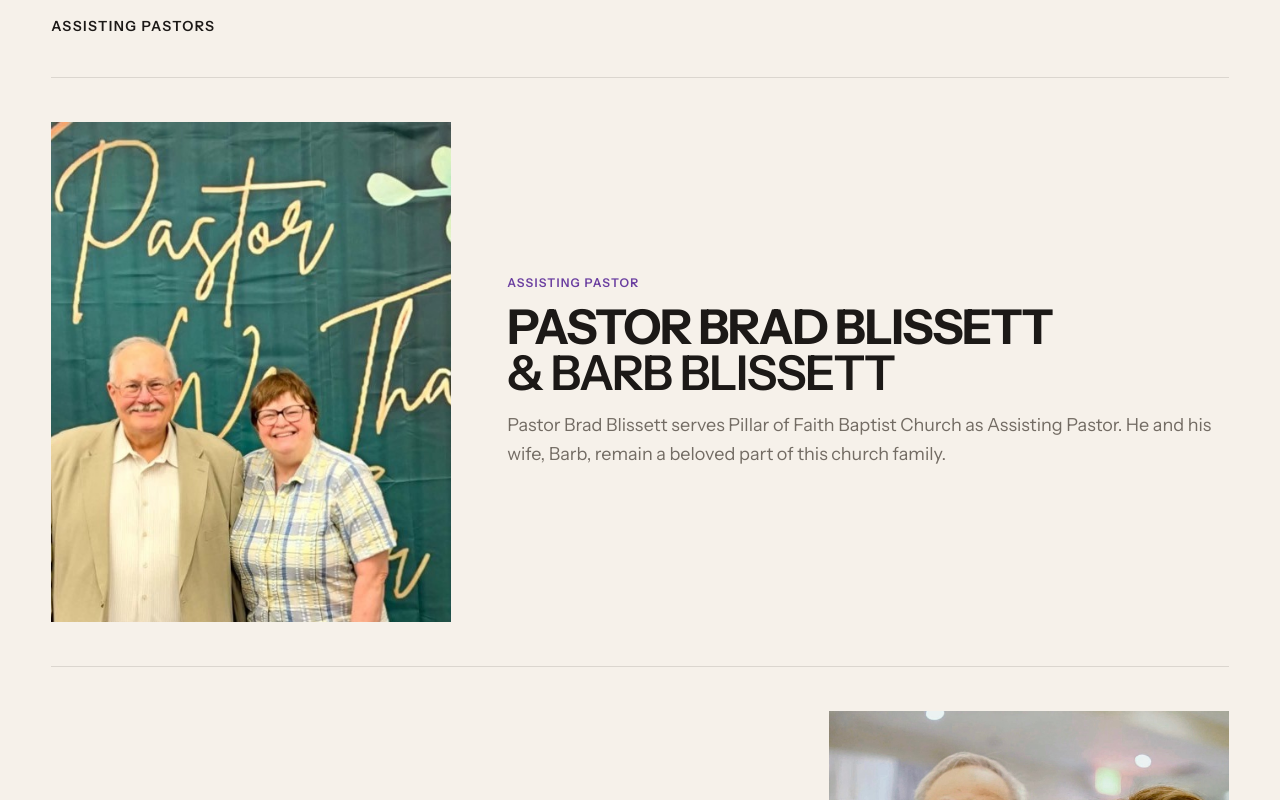
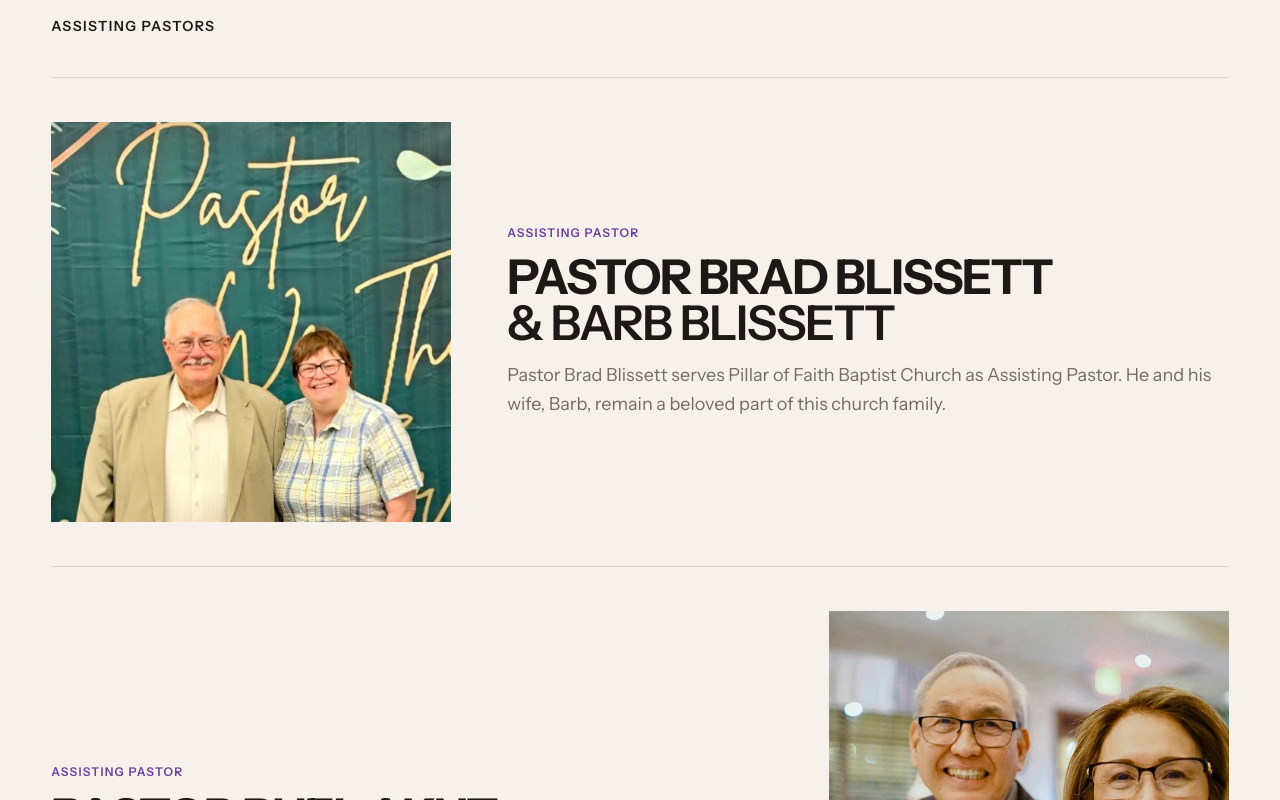
Before and after one commit to dvjgenis/PFBC_Website, a React (Vite) app: page /leadership in a window 1280 px wide. Shown: the part 1400-2200 px from the top of the page. Built offline with nearby package versions, Linux system fonts and the light colour scheme.

Commit message:
Center Brad and Barb portrait in a square leadership frame.
Re-crop the assisting pastor photo as a square and allow per-leader aspect ratios on leadership cards.

```diff
--- a/src/lib/constants.ts
+++ b/src/lib/constants.ts
@@ -68,6 +68,7 @@ export type Leader = {
   photo?: string
   photoAlt?: string
   photoPosition?: string
+  photoAspectRatio?: string
   bio: string
 }
 
@@ -78,7 +79,8 @@ export const ASSISTING_PASTORS: Leader[] = [
     title: 'Assisting Pastor',
     photo: '/photos/pastor-brad-barb.jpg',
     photoAlt: 'Pastor Brad Blissett and Barb Blissett standing together',
-    photoPosition: 'center 40%',
+    photoAspectRatio: '1 / 1',
+    photoPosition: 'center center',
     bio: 'Pastor Brad Blissett serves Pillar of Faith Baptist Church as Assisting Pastor.',
   },
   {
--- a/src/sections/Leadership.tsx
+++ b/src/sections/Leadership.tsx
@@ -22,7 +22,10 @@ function LeaderCard({ leader, role, bio }: { leader: Leader; role: string; bio:
           <img
             src={leader.photo}
             alt={leader.photoAlt ?? leader.name}
-            style={leader.photoPosition ? { objectPosition: leader.photoPosition } : undefined}
+            style={{
+              ...(leader.photoAspectRatio ? { aspectRatio: leader.photoAspectRatio } : {}),
+              ...(leader.photoPosition ? { objectPosition: leader.photoPosition } : {}),
+            }}
           />
         ) : (
           <div className="leader-photo-empty" aria-hidden="true">
```
Also changed, not shown: public/photos/pastor-brad-barb.jpg.
